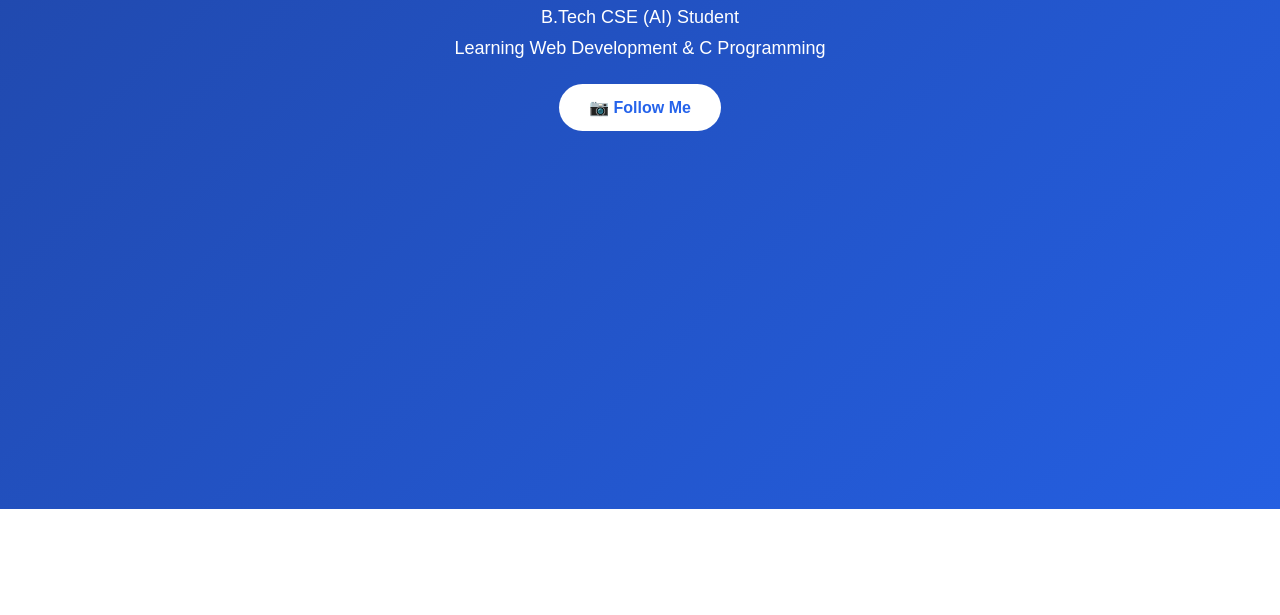
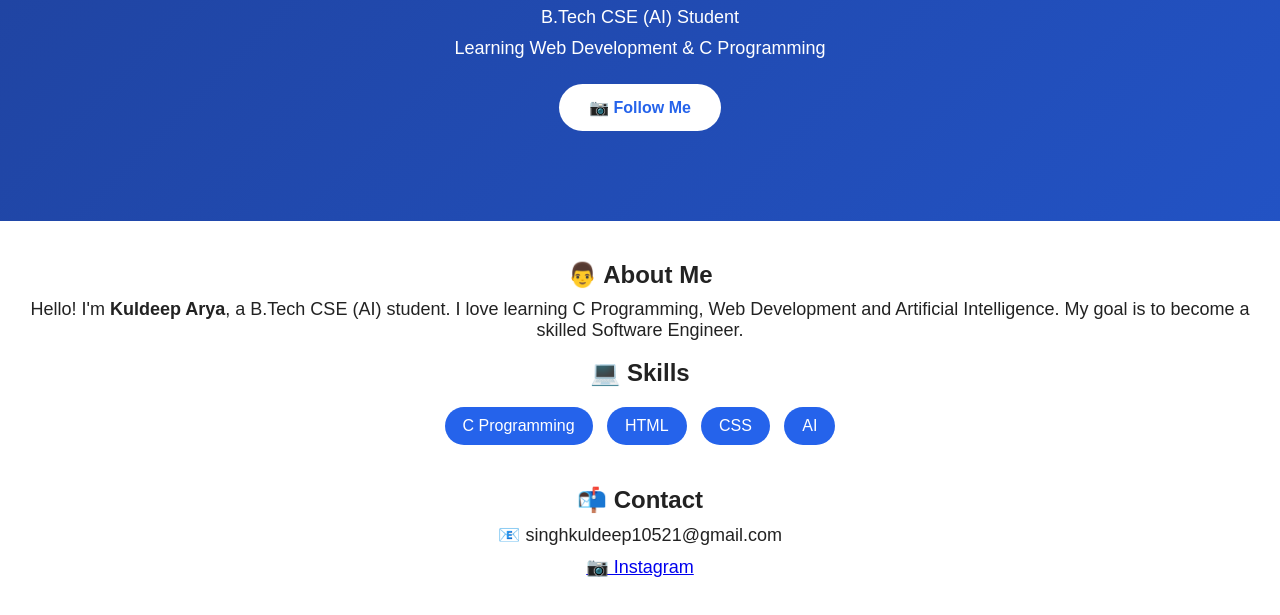
Before and after one commit to kuldeeparya-ai/My-web, a plain HTML site: page index.html in a window 1280 px wide. Shown: the part 291-906 px from the top of the page. Before the commit the page ends 800 px from the top, so only its background shows below. Drawn offline with Linux system fonts and the light colour scheme.

Commit message:
Add About Me section with skills and contact info
Added an About Me section with skills and contact information.

```diff
--- a/index.html
+++ b/index.html
@@ -81,6 +81,44 @@
 </a>
 
 </div>
+<section style="padding:40px 20px;background:white;color:#222;margin-top:50px;">
 
+<h2>👨 About Me</h2>
+
+<p>
+Hello! I'm <b>Kuldeep Arya</b>, a B.Tech CSE (AI) student.
+I love learning C Programming, Web Development and Artificial Intelligence.
+My goal is to become a skilled Software Engineer.
+</p>
+
+<br>
+
+<h2>💻 Skills</h2>
+
+<div style="margin-top:15px;">
+
+<span style="background:#2563eb;color:white;padding:10px 18px;border-radius:25px;margin:5px;display:inline-block;">C Programming</span>
+
+<span style="background:#2563eb;color:white;padding:10px 18px;border-radius:25px;margin:5px;display:inline-block;">HTML</span>
+
+<span style="background:#2563eb;color:white;padding:10px 18px;border-radius:25px;margin:5px;display:inline-block;">CSS</span>
+
+<span style="background:#2563eb;color:white;padding:10px 18px;border-radius:25px;margin:5px;display:inline-block;">AI</span>
+
+</div>
+
+<br><br>
+
+<h2>📬 Contact</h2>
+
+<p>📧 singhkuldeep10521@gmail.com</p>
+
+<p>
+<a href="https://instagram.com/kuldeeparya_18" target="_blank">
+📷 Instagram
+</a>
+</p>
+
+</section>
 </body>
 </html>
```
